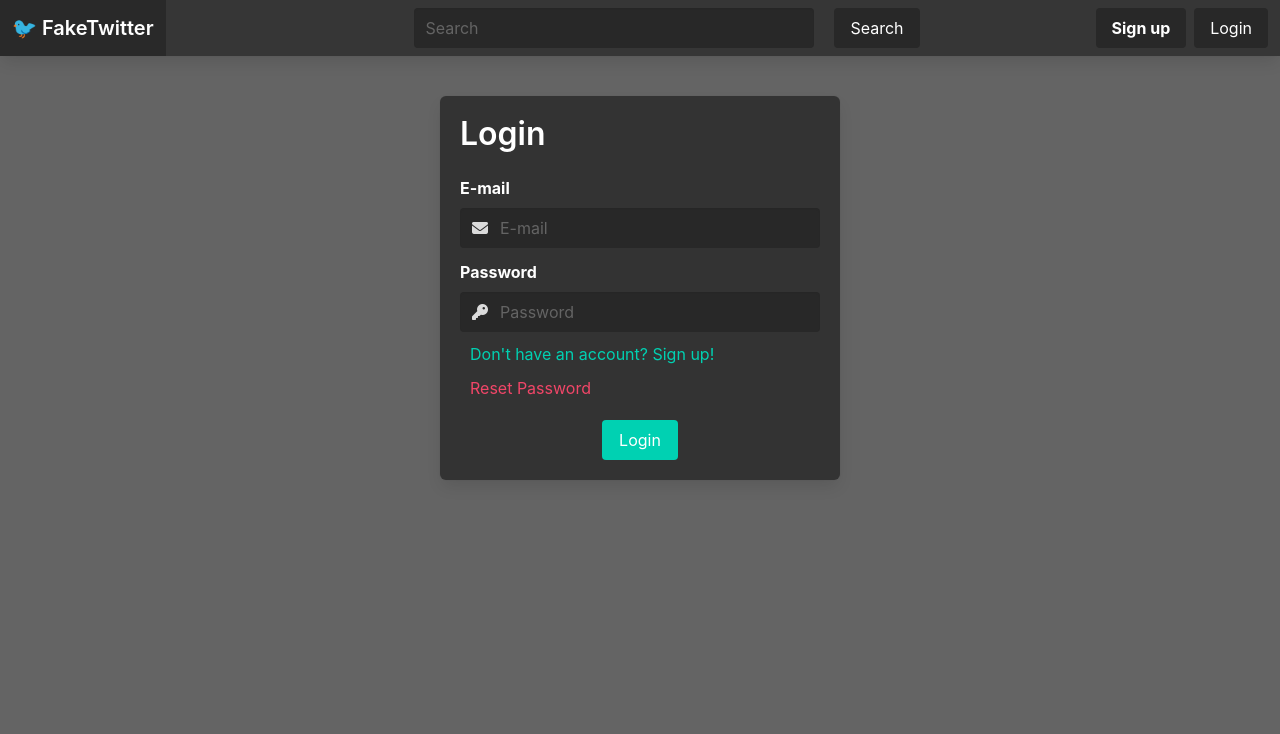
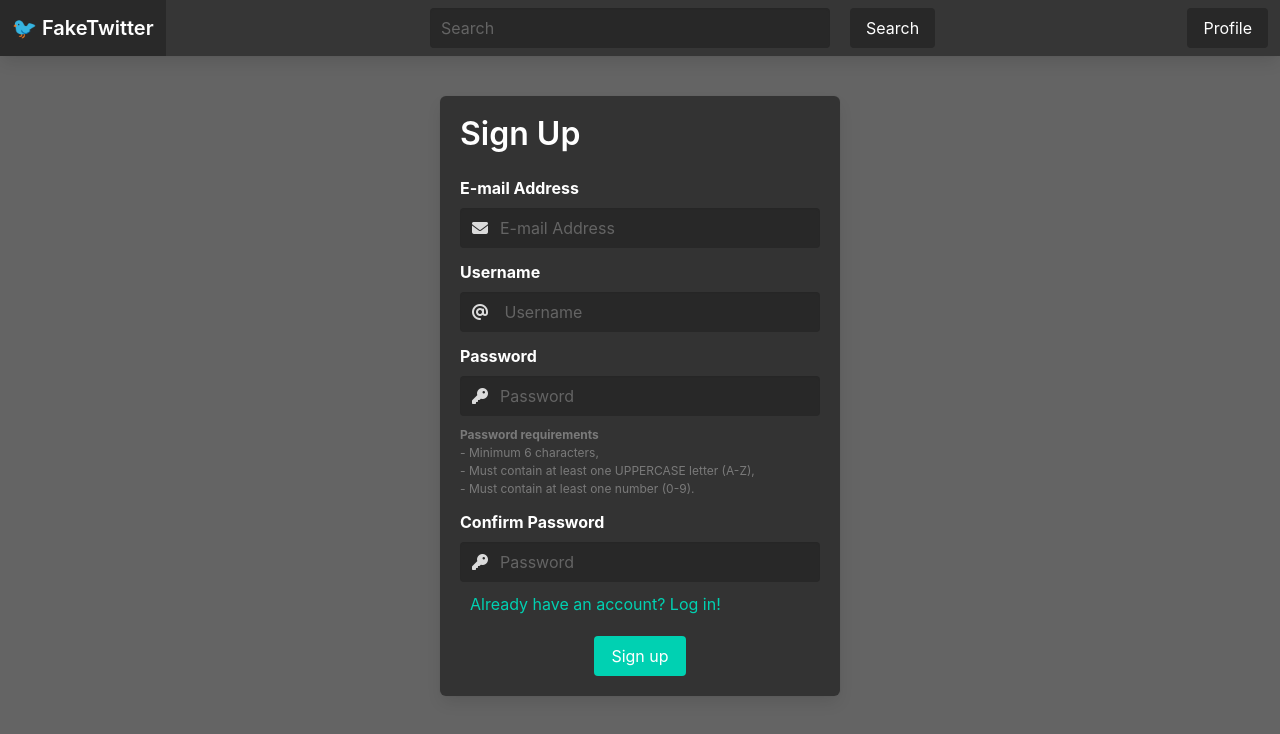
Before and after one commit to Csalex01/FakeTwitter, a Vue app: page /signup in a window 1280 px wide. Before the commit this address led to /login. Shown: the top 734 px of the page. Built offline with nearby package versions, Linux system fonts and the light colour scheme.

Commit message:
Added Signup Page

```diff
--- a/src/App.vue
+++ b/src/App.vue
@@ -13,14 +13,13 @@ export default {
 		Navbar
 	},
 	setup() {
+		const router = useRouter()
+		const user = {
+			loggedIn: true
+		}
+
 		console.log("Welcome to FakeTwitter!")
 		document.title = "🐦️ FakeTwitter"
-
-		const user = {
-			loggedIn: false
-		}
-
-		const router = useRouter()
 
 		if (!user.loggedIn)
 			router.push({ name: "Login" })
--- a/src/components/LoginModal.vue
+++ b/src/components/LoginModal.vue
@@ -4,12 +4,12 @@
 
 		<form>
 			<div class="field">
-				<div class="label">E-mail</div>
+				<div class="label">E-mail Address</div>
 				<div class="control has-icons-left">
 					<span class="icon">
 						<i class="fa-solid fa-envelope"></i>
 					</span>
-					<input type="email" class="input validate" placeholder="E-mail">
+					<input type="email" class="input" placeholder="E-mail Address">
 				</div>
 			</div>
 
--- a/src/components/Navbar.vue
+++ b/src/components/Navbar.vue
@@ -20,9 +20,9 @@
 				<div class="navbar-end">
 					<div class="navbar-item">
 						<div class="buttons" v-if="!user.loggedIn">
-							<a class="button is-dark signupButton">
+							<router-link :to="{name: 'Signup'}" class="button is-dark signupButton">
 								<strong>Sign up</strong>
-							</a>
+							</router-link>
 							<router-link :to="{name: 'Login'}" class="button is-dark loginButton">Login</router-link>
 						</div>
 
--- a/src/components/SignupModal.vue
+++ b/src/components/SignupModal.vue
@@ -1,9 +1,112 @@
 <template>
-	<h1>SIGNUP MODAL</h1>
+	<div class="box has-text-white">
+		<h1 class="title is-3 has-text-white">Sign Up</h1>
+
+		<form>
+			<div class="field">
+				<div class="label">E-mail Address</div>
+				<div class="control has-icons-left">
+					<span class="icon">
+						<i class="fa-solid fa-envelope"></i>
+					</span>
+					<input type="email" class="input" placeholder="E-mail Address">
+				</div>
+			</div>
+
+			<div class="field">
+				<div class="label">Username</div>
+				<div class="control has-icons-left">
+					<span class="icon">
+						<i class="fa-solid fa-at"></i>
+					</span>
+					<input type="text" class="input" placeholder=" Username">
+				</div>
+			</div>
+
+			<div class="field">
+				<div class="label">Password</div>
+				<div class="control has-icons-left">
+					<span class="icon">
+						<i class="fa-solid fa-key"></i>
+					</span>
+					<input type="password" class="input" placeholder="Password">
+				</div>
+				<p class="passwordInfo has-text-grey is-size-7">
+					<strong class="has-text-grey">Password requirements</strong> <br>
+					- Minimum 6 characters, <br>
+					- Must contain at least one UPPERCASE letter (A-Z), <br>
+					- Must contain at least one number (0-9).
+				</p>
+			</div>
+
+			<div class="field">
+				<div class="label">Confirm Password</div>
+				<div class="control has-icons-left">
+					<span class="icon">
+						<i class="fa-solid fa-key"></i>
+					</span>
+					<input type="password" class="input" placeholder="Password">
+				</div>
+			</div>
+		</form>
+
+		<a class="login has-text-primary">Already have an account? Log in!</a>
+
+		<div class="buttons">
+			<a class="button is-primary">Sign up</a>
+		</div>
+
+	</div>
 </template>
 
 <script>
+
 </script>
 
-<style>
+<style scoped>
+.label {
+	color: white;
+}
+.box {
+	display: block;
+	position: relative;
+
+	min-width: 400px;
+	/* min-height: 600px; */
+
+	width: 400px;
+
+	margin: 40px auto;
+
+	background: rgba(51, 51, 51, 1);
+}
+
+.buttons {
+	margin: 20px 0 0 0;
+}
+
+.button {
+	margin: 0 auto;
+}
+
+.input {
+	background-color: rgba(40, 40, 40, 1);
+	border: 0;
+	color: white;
+}
+
+.input::placeholder {
+	color: rgba(100, 100, 100, 1);
+}
+
+.resetPassword,
+.login {
+	display: inline-block;
+	margin-top: 10px;
+	margin-left: 10px;
+}
+
+.passwordInfo {
+	margin-top: 10px;
+}
 </style>
--- a/src/router/index.js
+++ b/src/router/index.js
@@ -2,6 +2,7 @@ import { createRouter, createWebHistory } from 'vue-router'
 
 import Home from '../views/Home.vue'
 import Login from "../views/Login.vue"
+import Signup from "../views/Signup.vue"
 
 const router = createRouter({
   history: createWebHistory(import.meta.env.BASE_URL),
@@ -15,6 +16,11 @@ const router = createRouter({
       path: '/login',
       name: 'Login',
       component: Login
+    },
+    {
+      path: '/signup',
+      name: 'Signup',
+      component: Signup
     }
     // {
     //   path: '/about',
--- a/src/views/Signup.vue
+++ b/src/views/Signup.vue
@@ -0,0 +1,10 @@
+<template>
+	<SignupModal />
+</template>
+
+<script setup>
+import SignupModal from "../components/SignupModal.vue"
+</script>
+
+<style>
+</style>
```
Also changed, not shown: 1 other file (tests, documents, lock files or other folders).
